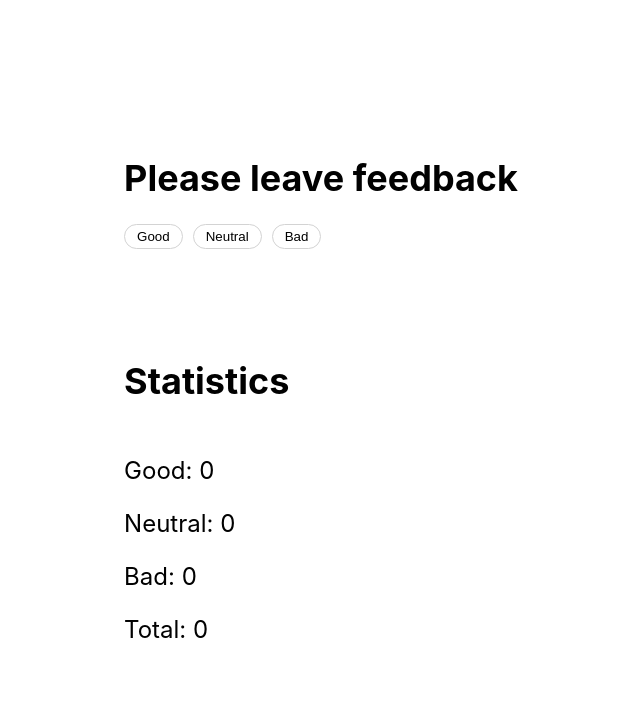
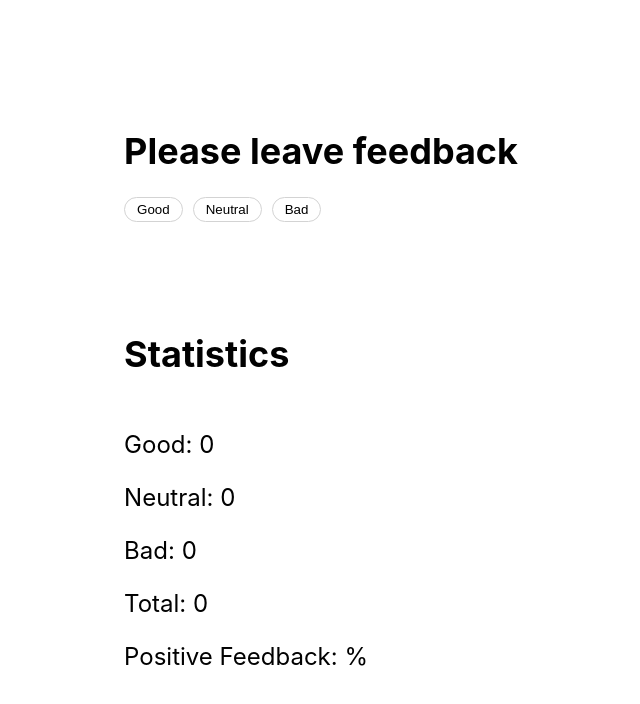
Before and after one commit to olhabahaieva/goit-react-hw-02-feedback, a React (Create React App) app: page / in a window 1280 px wide. Shown: the top 704 px of the page, without its empty margins (319-959 px from the left). Built offline with nearby package versions, Linux system fonts and the light colour scheme.

Commit message:
added positive feedback

```diff
--- a/src/components/Feedback/Feedback.jsx
+++ b/src/components/Feedback/Feedback.jsx
@@ -9,17 +9,30 @@ class Feedback extends Component {
     total: 0,
   };
 
-  handleClick = (e) => {
+  handleClick = e => {
     const buttonName = e.target.name;
-    this.setState((prevState) => ({
-      [buttonName]: prevState[buttonName] + 1,
-    }), this.countTotalFeedback);
+    this.setState(
+      prevState => ({
+        [buttonName]: prevState[buttonName] + 1,
+      }),
+      () => {
+        this.countTotalFeedback();
+        this.countPositiveFeedbackPercentage();
+      }
+    );
   };
 
   countTotalFeedback = () => {
     const { good, neutral, bad } = this.state;
     const total = good + neutral + bad;
     this.setState({ total });
+  };
+
+  countPositiveFeedbackPercentage = () => {
+    const { good, neutral, bad } = this.state;
+    const total = good + neutral + bad;
+    const percent = total > 0 ? (good / total).toFixed(2) * 100 : 0;
+    this.setState({ percent });
   };
 
   render() {
@@ -60,6 +73,7 @@ class Feedback extends Component {
             <p className={css.text}>Neutral: {this.state.neutral}</p>
             <p className={css.text}>Bad: {this.state.bad}</p>
             <p className={css.text}>Total: {this.state.total}</p>
+            <p className={css.text}>Positive Feedback: {this.state.percent}%</p>
           </div>
         </div>
       </>
```
